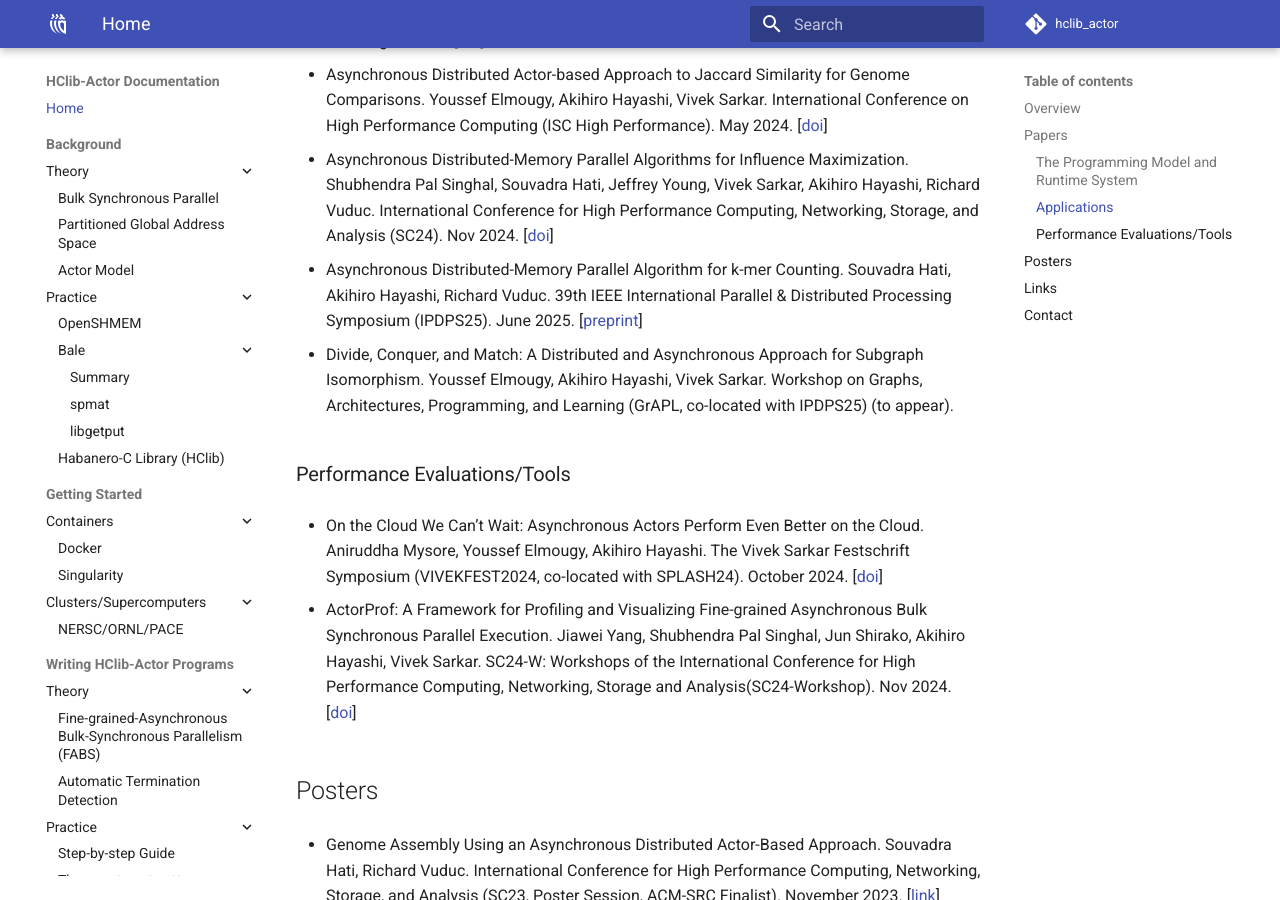
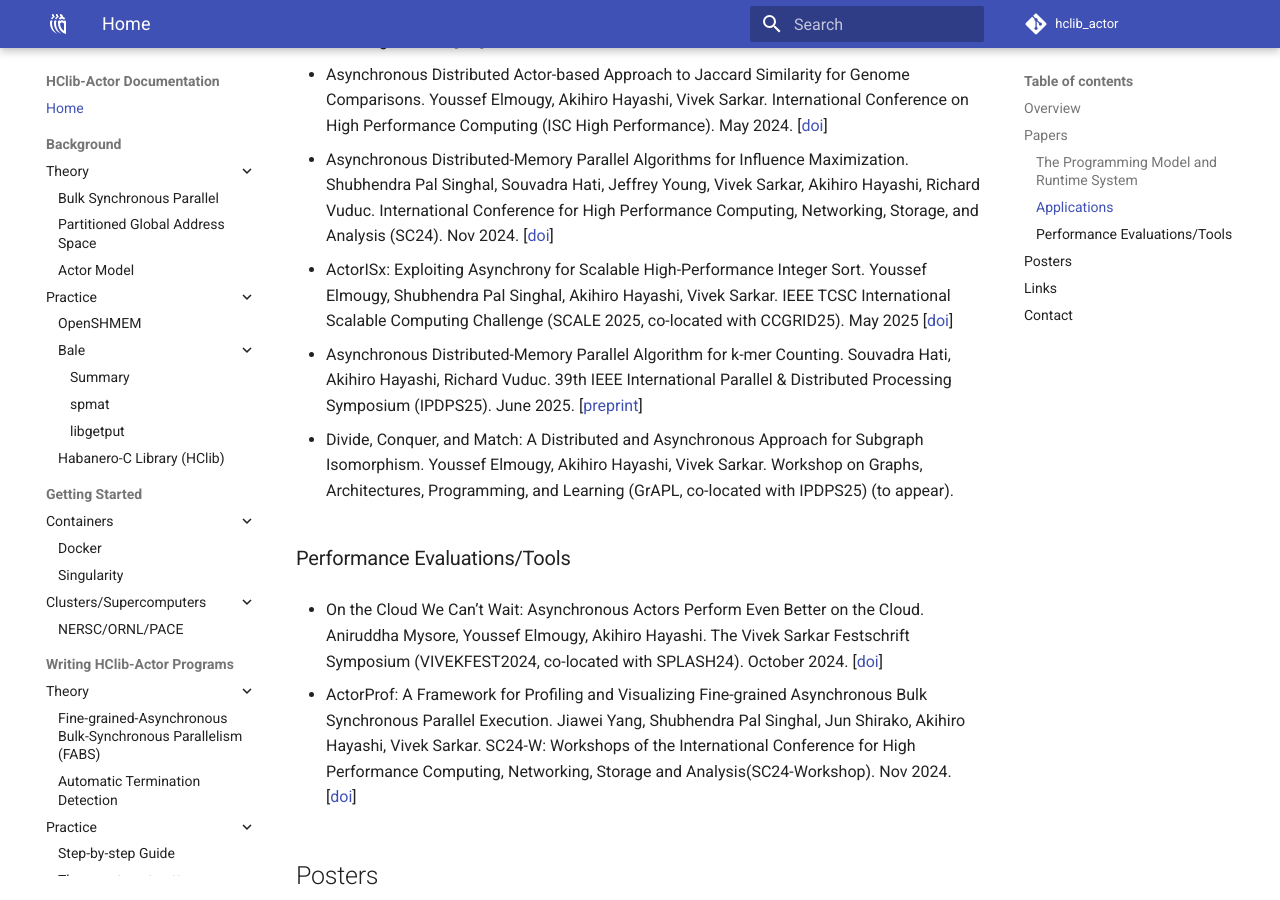
Before and after one commit to ahayashi/hclib-actor, an MkDocs documentation site: the page built from doc/markdowns/index.md, in a window 1280 px wide and 900 px high, scrolled down 1198 px. Built offline with MkDocs 1.6.1 and Material for MkDocs 9.7.7, drawn with Linux system fonts in a browser that asks for light colours; comment, search, counter and statistics services are not loaded.

Commit message:
Update index.md

```diff
--- a/doc/markdowns/index.md
+++ b/doc/markdowns/index.md
@@ -23,6 +23,8 @@ This document describes an actor/selector-based C/C++ programming systems for di
 * Asynchronous Distributed Actor-based Approach to Jaccard Similarity for Genome Comparisons. Youssef Elmougy, Akihiro Hayashi, Vivek Sarkar. International Conference on High Performance Computing (ISC High Performance). May 2024. [[doi](https://doi.org/10.23919/ISC.2024.10528922)]
 
 * Asynchronous Distributed-Memory Parallel Algorithms for Influence Maximization. Shubhendra Pal Singhal, Souvadra Hati, Jeffrey Young, Vivek Sarkar, Akihiro Hayashi, Richard Vuduc. International Conference for High Performance Computing, Networking, Storage, and Analysis (SC24). Nov 2024. [[doi](https://doi.org/10.1109/SC41406.2024.00108)]
+
+* ActorISx: Exploiting Asynchrony for Scalable High-Performance Integer Sort. Youssef Elmougy, Shubhendra Pal Singhal, Akihiro Hayashi, Vivek Sarkar. IEEE TCSC International Scalable Computing Challenge (SCALE 2025, co-located with CCGRID25). May 2025 [[doi](https://doi.org/10.1109/CCGridW65158.2025.00047)]
 
 * Asynchronous Distributed-Memory Parallel Algorithm for k-mer Counting. Souvadra Hati, Akihiro Hayashi, Richard Vuduc. 39th IEEE International Parallel & Distributed Processing Symposium (IPDPS25). June 2025. [[preprint](https://doi.org/10.48550/arXiv.2505.04431)]
 
```
